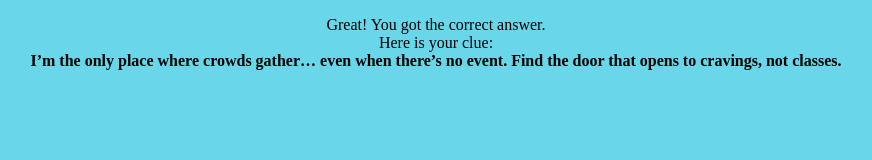
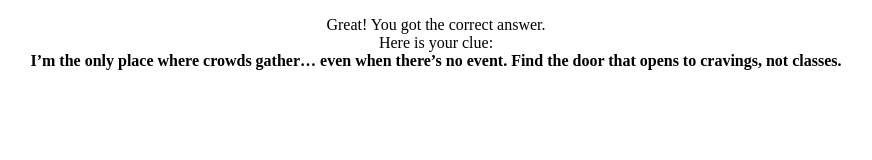
Before and after one commit to Gargi0607/Gargi-1, a plain HTML site: page clue 1.html in a window 1280 px wide. Shown: the whole page, without its empty margins (204-1076 px from the left). Drawn offline with Linux system fonts and the light colour scheme.

Commit message:
Update clue 1.html

```diff
--- a/clue 1.html
+++ b/clue 1.html
@@ -2,9 +2,7 @@
 <html>
 <head>
     <style>
-        body{
-            background-color: rgb(105, 214, 233);
-        }
+
         p {
           text-align: center;
         }
```
